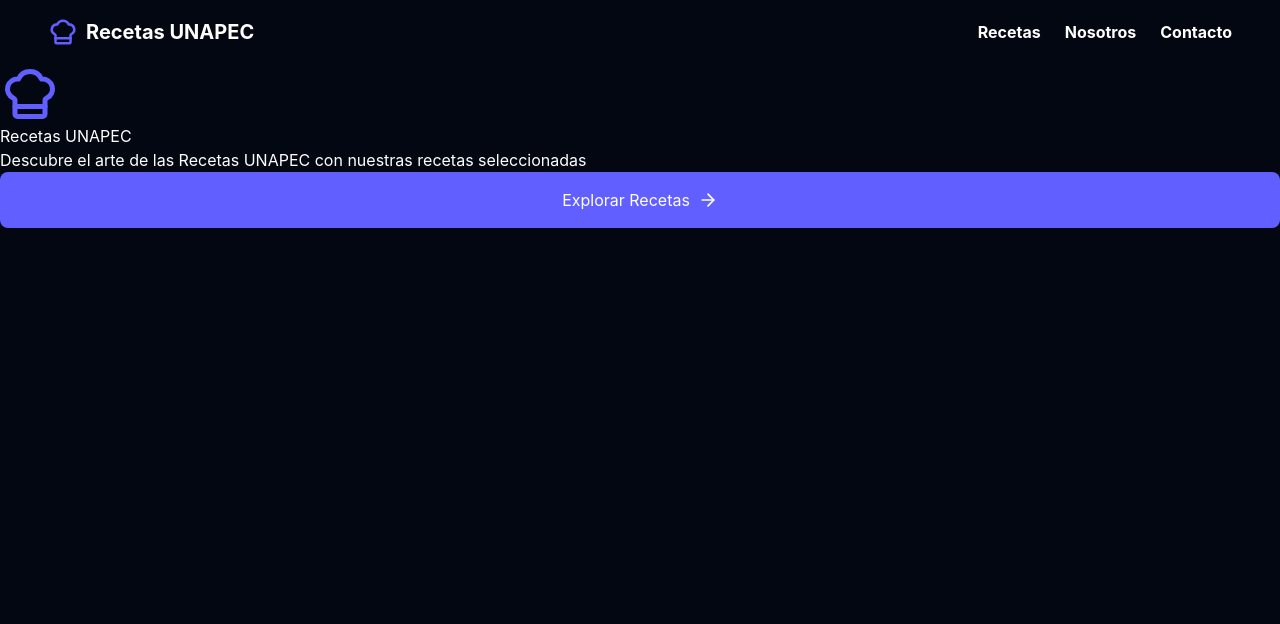
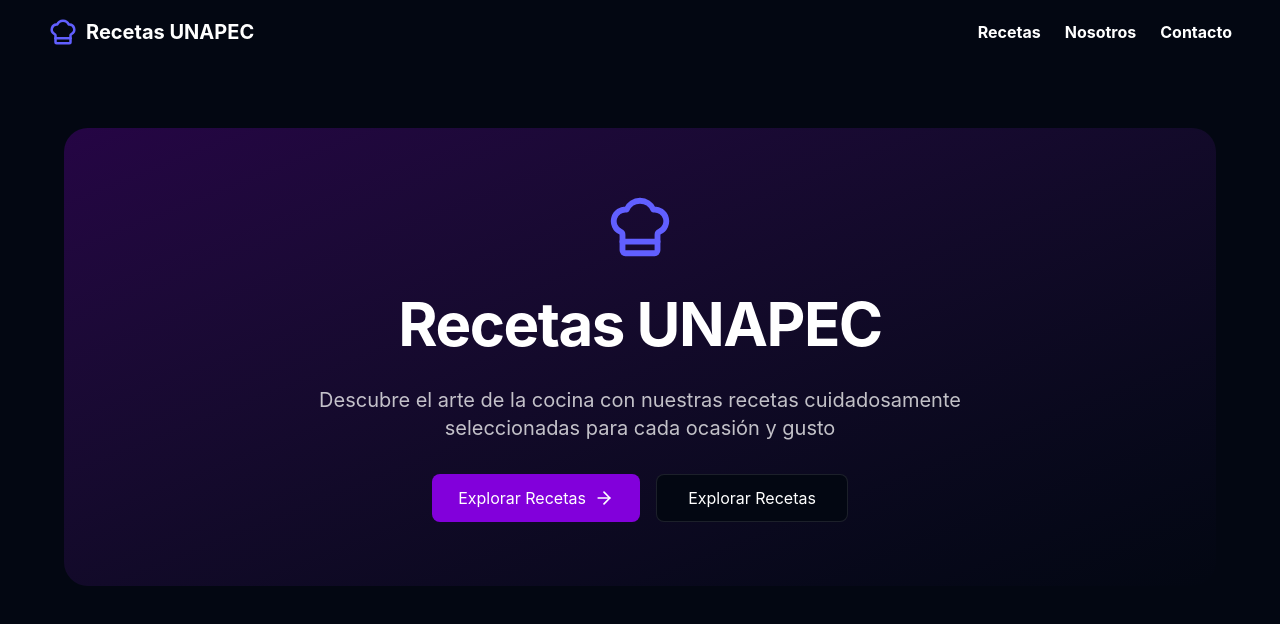
Before and after one commit to mrxandev/recetario-web, a React (Vite) app: page / in a window 1280 px wide. Shown: the top 624 px of the page. Built offline with nearby package versions, Linux system fonts and the light colour scheme; no server answers.

Commit message:
feat: enhance Hero and Navbar components; update styling and add new buttons in Hero

```diff
--- a/src/components/general/Hero.tsx
+++ b/src/components/general/Hero.tsx
@@ -3,26 +3,35 @@ import { ArrowRightIcon } from "lucide-react";
 function Hero() {
   return (
     <>
-      <div className="">
-        <ChefHat className="text-indigo-500" size={60} />
-        <h1>Recetas UNAPEC</h1>
-        <p>
-          Descubre el arte de las Recetas UNAPEC con nuestras recetas
-          seleccionadas
+    <div className="flex justify-center items-center">
+      <div className="w-[90%] flex flex-col items-center text-center bg-linear-to-br from-purple-950/60 to-gray-950 p-16 mt-16 gap-8 rounded-3xl">
+        <ChefHat className="text-indigo-500" size={70} />
+        <h1 className="text-5xl md:text-6xl font-bold tracking-tight ">
+          Recetas UNAPEC
+        </h1>
+        <p className="text-xl text-white/75 max-w-2xl mx-auto ">
+          Descubre el arte de la cocina con nuestras recetas cuidadosamente
+          seleccionadas para cada ocasión y gusto
         </p>
         {/* Buttons */}
-        <div className="flex flex-col gap-4">
-
-            {/* Button more */}
+        <div className="flex flex-wrap gap-4 justify-center  ">
+          {/* Button more */}
           <a href="/recetas">
-            <div className="flex items-center justify-center gap-2 bg-indigo-500 text-white rounded-lg p-4 hover:bg-indigo-600 transition duration-300">
+            <div className="w-52 h-12 flex items-center justify-center gap-2 bg-purple-700 text-white rounded-lg p-4 hover:bg-purple-800 transition duration-400">
               Explorar Recetas <ArrowRightIcon className="" size={20} />
+            </div>
+          </a>
+          {/* Button popular */}
+          <a href="/popular">
+            <div className="w-48 h-12 flex items-center justify-center gap-2 bg-gray-950 text-white rounded-lg p-4 border border-white/10 hover:bg-purple-950 transition duration-400">
+              Explorar Recetas
             </div>
           </a>
 
           {/*  */}
         </div>
       </div>
+      </div>
     </>
   );
 }
--- a/src/components/general/Navbar.tsx
+++ b/src/components/general/Navbar.tsx
@@ -46,7 +46,7 @@ function Navbar() {
 
       {/* Menú Móvil desplegable */}
       {isOpen && (
-        <div className="md:hidden bg-gray-900 px-6 py-4 space-y-4 font-bold">
+        <div className="md:hidden bg-gray-950 px-6 py-4 space-y-4 font-bold">
           <a
             href="/recipes"
             className="block text-white hover:text-indigo-500 transition-colors duration-300"
--- a/src/components/recipes/GetAllRecipes.tsx
+++ b/src/components/recipes/GetAllRecipes.tsx
@@ -42,7 +42,7 @@ export default function Home() {
   return (
     <div className="grid grid-cols-1 md:grid-cols-2 lg:grid-cols-3 gap-4 p-4">
       {recipes.map((recipe) => (
-        <div key={recipe.id} className="rounded-xl shadow-md p-4 bg-white">
+        <div key={recipe.id} className="rounded-xl shadow-md p-4 bg-gray-950">
           <h2 className="text-xl font-bold mb-2">{recipe.title}</h2>
           <img src={recipe.image_url} alt={recipe.title} className="w-full rounded-lg mb-4" loading='lazy'/>
           <p className="mb-2">{recipe.description}</p>
--- a/src/pages/HomePage.tsx
+++ b/src/pages/HomePage.tsx
@@ -5,7 +5,9 @@ import Hero from "../components/general/Hero"
 function Home() {
   return (
   <>
+
 <Hero/>
+
 {/* <div className="grid grid-cols-5 grid-rows-5 gap-4 p-4 bg-gray-950">
   <div className="col-span-2 row-span-5 overflow-hidden rounded-2xl shadow-lg">
     <img
```
